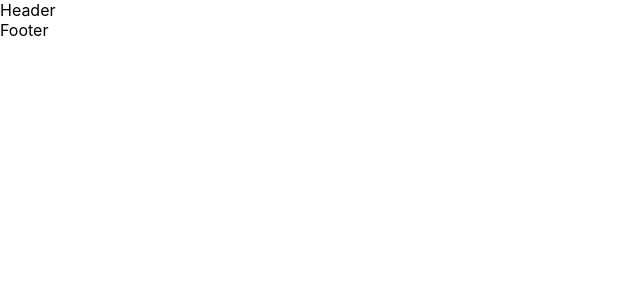
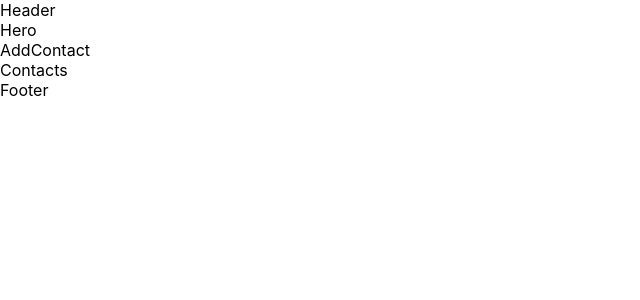
Before and after one commit to FREDVUNI/contactify, a React (Create React App) app: page / in a window 1280 px wide. Shown: the top 300 px of the page, without its empty margins (0-640 px from the left). Built offline with nearby package versions, Linux system fonts and the light colour scheme; the HTML template or start-up script is replaced by a standard one.

Commit message:
add all necessary components to Home

```diff
--- /dev/null
+++ b/src/components/Hero.jsx
@@ -0,0 +1,9 @@
+import React from 'react'
+
+const Hero = () => {
+  return (
+    <div>Hero</div>
+  )
+}
+
+export default Hero
--- a/src/pages/Home.jsx
+++ b/src/pages/Home.jsx
@@ -1,11 +1,17 @@
 import React from 'react'
 import Header from '../components/Header'
 import Footer from '../components/Footer'
+import Hero from '../components/Hero'
+import AddContact from '../components/AddContact'
+import Contacts from '../components/Contacts'
 
 const Home = () => {
   return (
     <>
         <Header/>
+        <Hero/>
+        <AddContact/>
+        <Contacts/>
         <Footer/>
     </>
   )
```
